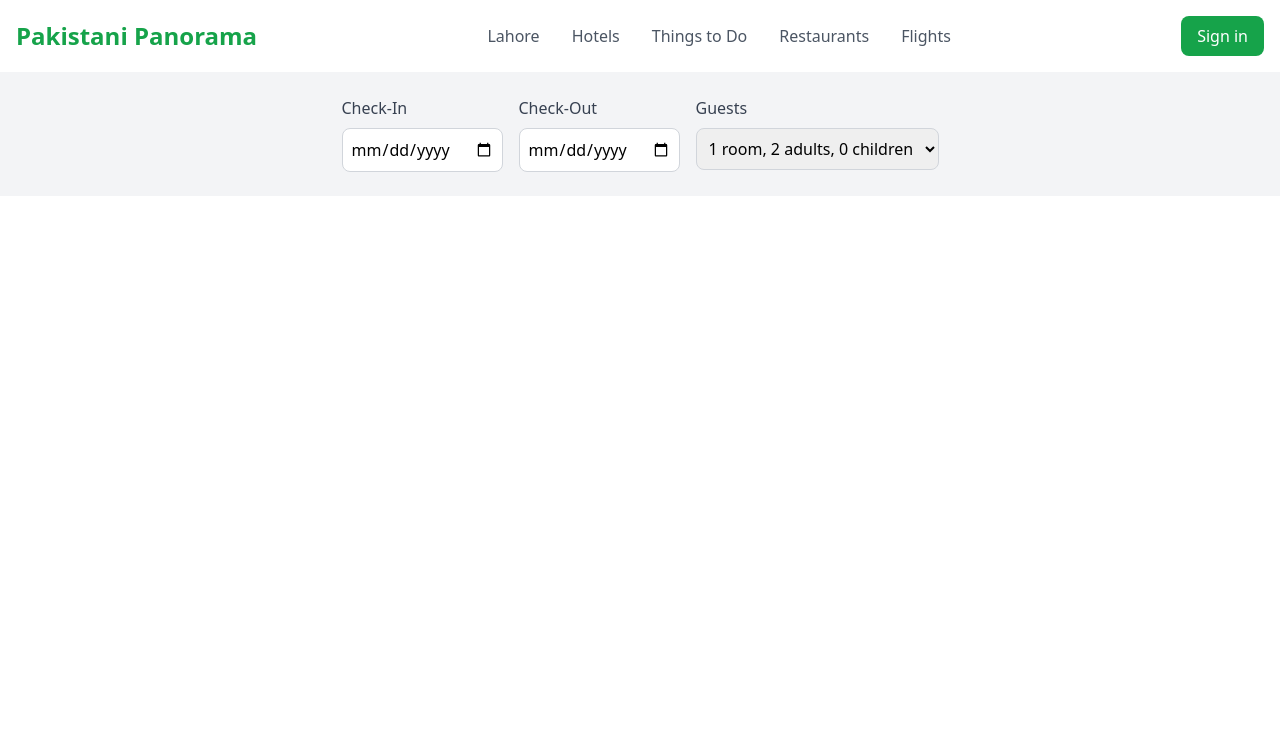
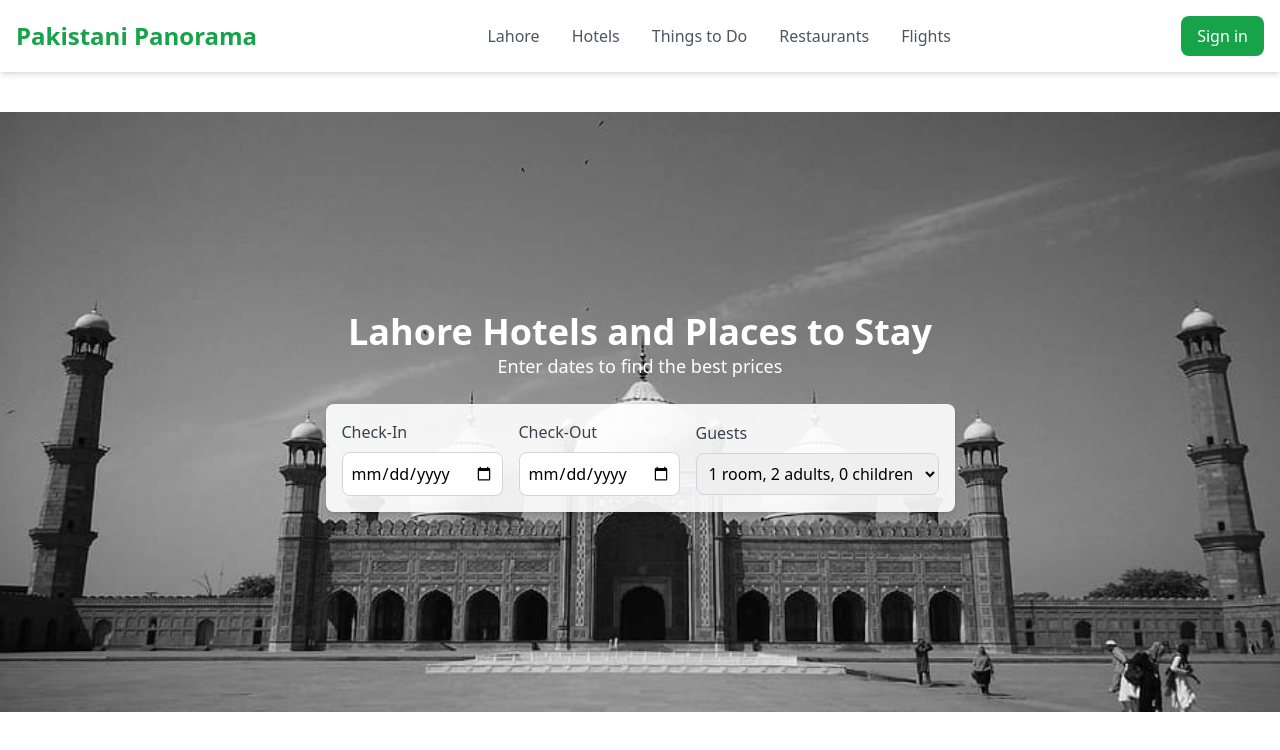
Before and after one commit to devshahmeerbukhari/pakistanii-panorama-fyp, a React (Create React App) app: page / in a window 1280 px wide. Shown: the top 750 px of the page. Built offline with nearby package versions, Linux system fonts and the light colour scheme.

Commit message:
Added background photo in search bar

```diff
--- a/src/App.tsx
+++ b/src/App.tsx
@@ -1,5 +1,5 @@
 import React from 'react';
-import Header from './components/header';
+import Navbar from './components/navbar';
 import SearchBar from './components/searchBar';
 import LoginAndRegisterPage from './components/loginSignupPage';
 //import LoginAndRegisterPage from './components/loginSignupPage';
@@ -7,7 +7,7 @@ import LoginAndRegisterPage from './components/loginSignupPage';
 const App = () => {
     return (
         <div className="font-sans">
-            <Header />
+            <Navbar />
 
             <SearchBar />
             {/* <LoginAndRegisterPage/> */}
--- a/src/components/header/index.tsx
+++ b/src/components/navbar/index.tsx
@@ -1,10 +1,19 @@
-import React, { useState } from "react";
+import { useState } from "react";
 import LoginAndRegisterPage from "../loginSignupPage"; // Import the login/register component
+import path from "path";
 
-const Header = () => {
+const Navbar = () => {
   const [isModalOpen, setIsModalOpen] = useState(false);
   const [isMenuOpen, setIsMenuOpen] = useState(false);
   const [selectedMenuItem, setSelectedMenuItem] = useState(null); // State for tracking selected item
+
+  const navigationMenueItems = [
+    { menue: "Lahore", path: "#" },
+    { menue: "Hotels", path: "#" },
+    { menue: "Things to Do", path: "#" },
+    { menue: "Restaurants", path: "#" },
+    { menue: "Flights", path: "#" },
+  ];
 
   const handleSignInClick = () => {
     setIsModalOpen(true);
@@ -30,21 +39,14 @@ const Header = () => {
         {/* Desktop Links */}
         <nav className="hidden md:hidden lg:flex flex-1 justify-center">
           <ul className="flex space-x-8 text-gray-600">
-            <li className="hover:text-green-600 transition duration-300 cursor-pointer">
-              Lahore
+            {navigationMenueItems.map((menuItem, index) => (
+              <li
+                key={index}
+                className="hover:text-green-600 transition duration-300 cursor-pointer"
+              >
+                {menuItem.menue}
               </li>
-            <li className="hover:text-green-600 transition duration-300 cursor-pointer">
-              Hotels
-            </li>
-            <li className="hover:text-green-600 transition duration-300 cursor-pointer">
-              Things to Do
-            </li>
-            <li className="hover:text-green-600 transition duration-300 cursor-pointer">
-              Restaurants
-            </li>
-            <li className="hover:text-green-600 transition duration-300 cursor-pointer">
-              Flights
-            </li>
+            ))}
           </ul>
         </nav>
 
@@ -73,21 +75,15 @@ const Header = () => {
       >
         <div className="bg-slate-200 flex flex-col items-center">
           <ul className="flex flex-col items-center space-y-4 pb-4 pt-2 w-full text-center">
-            {["Lahore", "Hotels", "Things to Do", "Restaurants", "Flights"].map(
-              (menuItem, index) => (
+            {navigationMenueItems.map((menuItem, index) => (
               <li
                 key={index}
-                  className={`cursor-pointer py-2 px-4 rounded-md transition-all duration-300 transform ${
-                    selectedMenuItem === menuItem
-                      ? "bg-green-600 text-white scale-105"
-                      : "hover:text-green-600 hover:scale-105"
-                  }`}
+                className={`cursor-pointer py-2 px-4 rounded-md transition-all duration-300 transform "hover:text-green-600 hover:scale-105"`}
                 onClick={() => handleMenuItemClick(menuItem)}
               >
-                  {menuItem}
+                {menuItem.menue}
               </li>
-              )
-            )}
+            ))}
           </ul>
 
           {/* Sign In Button for Mobile */}
@@ -121,4 +117,4 @@ const Header = () => {
   );
 };
 
-export default Header;
+export default Navbar;
--- a/src/components/searchBar/index.tsx
+++ b/src/components/searchBar/index.tsx
@@ -1,29 +1,39 @@
-
-
 const SearchBar = () => {
     return (
-        <div className="flex flex-wrap justify-center lg:justify-center space-y-4 sm:space-y-0 sm:space-x-4 p-6 bg-gray-100">
+      <div
+        className="flex flex-col my-10 items-center justify-center p-6 bg-cover bg-center min-h-[600px] text-white"
+        style={{
+          backgroundImage: "url('/assets/images/LahoreBadshaiMosque.jpg')",
+        }}
+      >
+        {/* Title and Subtitle */}
+        <div className="text-center mb-6">
+          <h1 className="text-4xl font-bold">Lahore Hotels and Places to Stay</h1>
+          <p className="text-lg">Enter dates to find the best prices</p>
+        </div>
+
+        {/* Search Bar */}
+        <div className="flex flex-wrap justify-center items-center bg-white text-black bg-opacity-90 p-4 rounded-lg shadow-md space-y-4 sm:space-y-0 sm:space-x-4">
           <div className="flex flex-col w-full sm:w-auto">
-                <label className="mb-2 text-gray-700">Check-In</label>
+            <label className="mb-2 text-gray-700 font-medium">Check-In</label>
             <input
               type="date"
               className="p-2 border border-gray-300 rounded-lg w-full sm:w-auto"
             />
           </div>
           <div className="flex flex-col w-full sm:w-auto">
-                <label className="mb-2 text-gray-700">Check-Out</label>
+            <label className="mb-2 text-gray-700 font-medium">Check-Out</label>
             <input
               type="date"
               className="p-2 border border-gray-300 rounded-lg w-full sm:w-auto"
             />
           </div>
           <div className="flex flex-col w-full sm:w-auto">
-                <label className="mb-2 text-gray-700">Guests</label>
-                <select
-                    className="p-2 border border-gray-300 rounded-lg w-full sm:w-auto"
-                >
+            <label className="mb-2 text-gray-700 font-medium">Guests</label>
+            <select className="p-2 border border-gray-300 rounded-lg w-full sm:w-auto">
               <option>1 room, 2 adults, 0 children</option>
             </select>
+          </div>
         </div>
       </div>
     );
```
Also changed, not shown: public/assets/images/LahoreBadshaiMosque.jpg (added), public/assets/images/LahoreMinarePakistan.jpg (added). Lines whose indentation alone changed are shown as unchanged.
